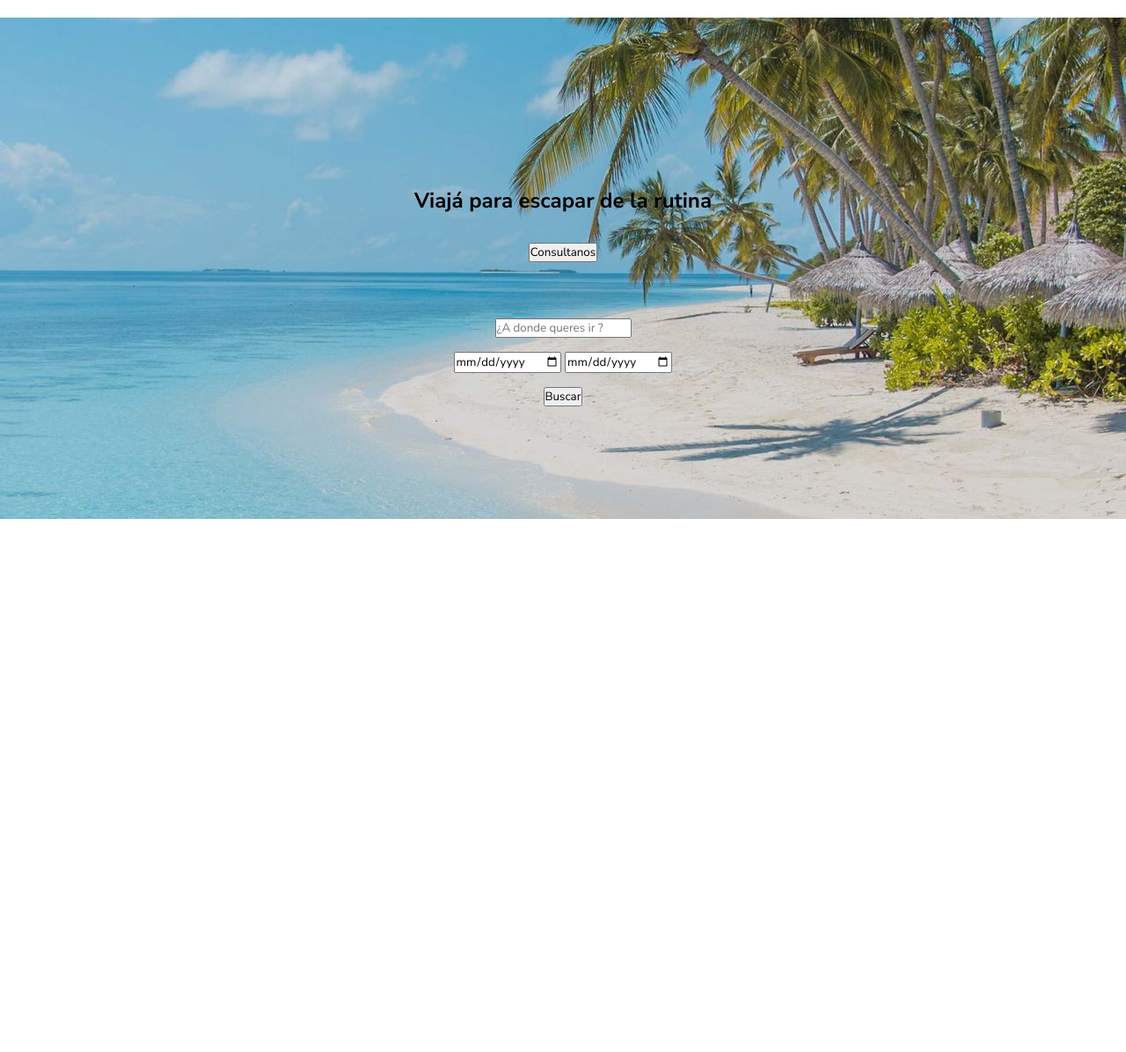
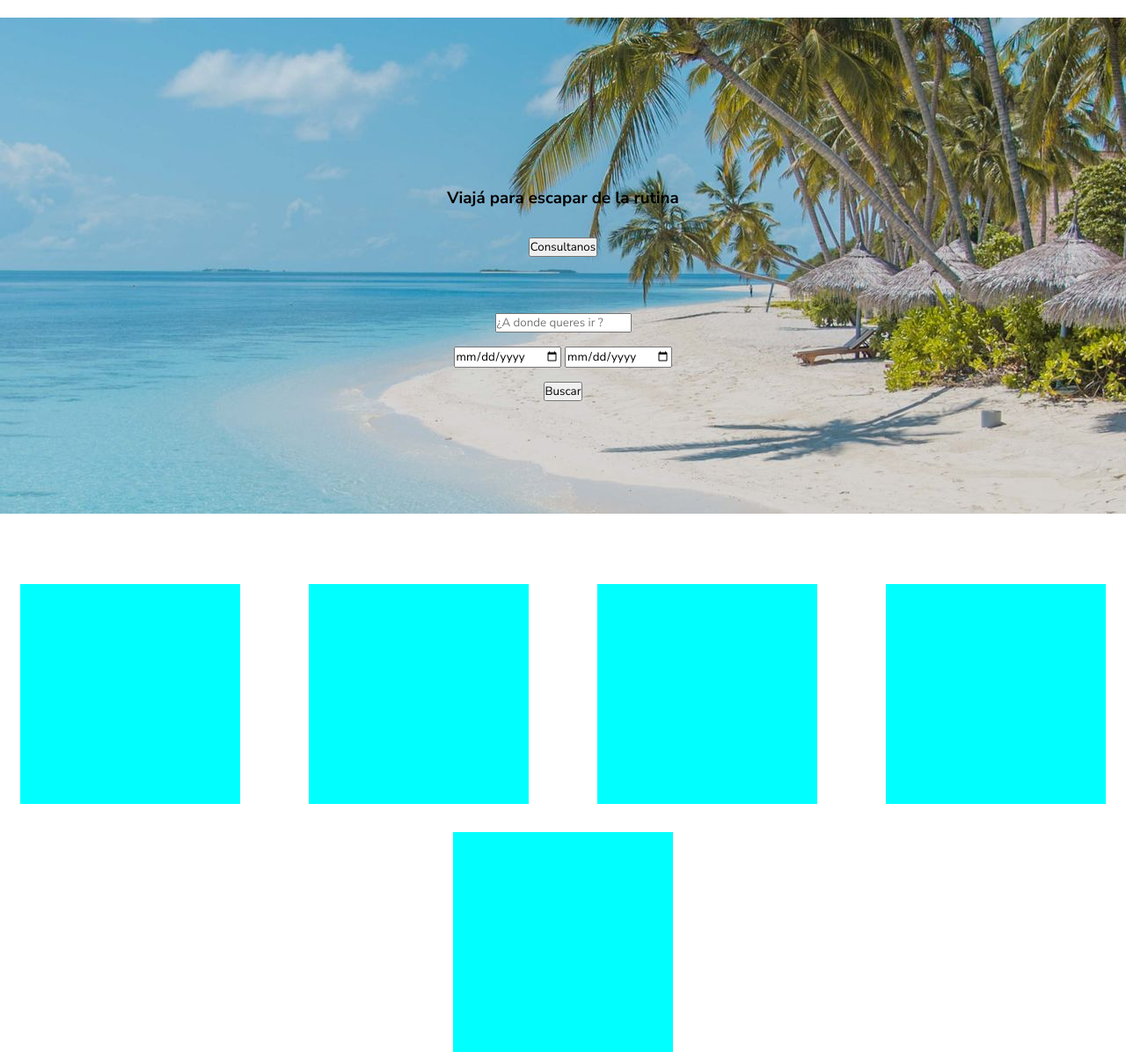
Before and after one commit to JerePrograma/VoyageHub, a Spring Boot app: page / in a window 1280 px wide. Shown: the part 32-1228 px from the top of the page at 88% size. Before the commit the page ends 622 px from the top, so only its background shows below. Run offline with Spring Boot 4, Linux system fonts and the light colour scheme.

Commit message:
nuevos cambios en el index

```diff
--- a/VoyageHub/src/main/resources/static/style.css
+++ b/VoyageHub/src/main/resources/static/style.css
@@ -4,7 +4,7 @@
     margin: 0;
     font-family: "Nunito Sans", sans-serif;
 }
-main{
+.principal{
     display: flex;
     flex-direction: column;
     background: url(dd92a3cc7229cafc9841e159b679d3e7.jpeg);
@@ -41,3 +41,20 @@
     gap: 1rem;
     margin-top: 5%;
 }
+
+.cartas{
+    display: flex;
+    flex-direction: row;
+    justify-content: space-around;
+    flex-wrap: wrap;
+    gap: 2rem;
+    margin-top: 5rem;
+
+}
+
+.cartas div{
+    background-color: aqua;
+
+    height: 250px;
+    width: 250px;
+}
--- a/VoyageHub/src/main/resources/templates/index.html
+++ b/VoyageHub/src/main/resources/templates/index.html
@@ -12,7 +12,7 @@
 </head>
 <body>
     <header>
-        <H2>La Agencia</H1>
+        <H2>La Agencia</H2>
             <ul>
                 <li><p>La Agencia</p></li>
                 <li><p>Paquetes</p></li>
@@ -23,6 +23,7 @@
     </header>
     <main>
 
+    <article class="principal">
     <section class="titulo">
         <h1>Viajá para escapar de la rutina</h1>
         <button><p>Consultanos</p></button>
@@ -35,8 +36,17 @@
         <input type="date" name="" id="">
     </div>
         <button><p>Buscar</p></button>
+    </section>
+</article>
 
-    </section>
+<section class="cartas">
+<div></div>
+<div></div>
+<div></div>
+<div></div>
+<div></div>
+
+</section>
 
 </main>
 </body>
```
